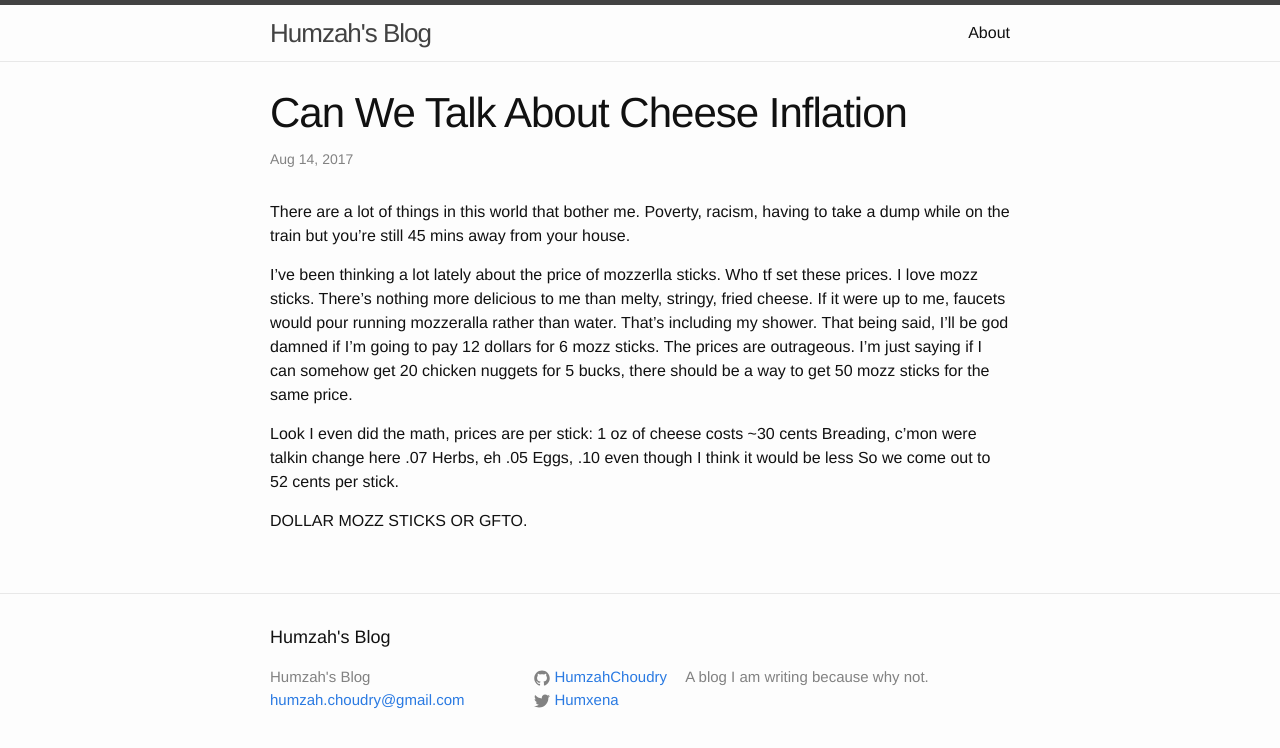
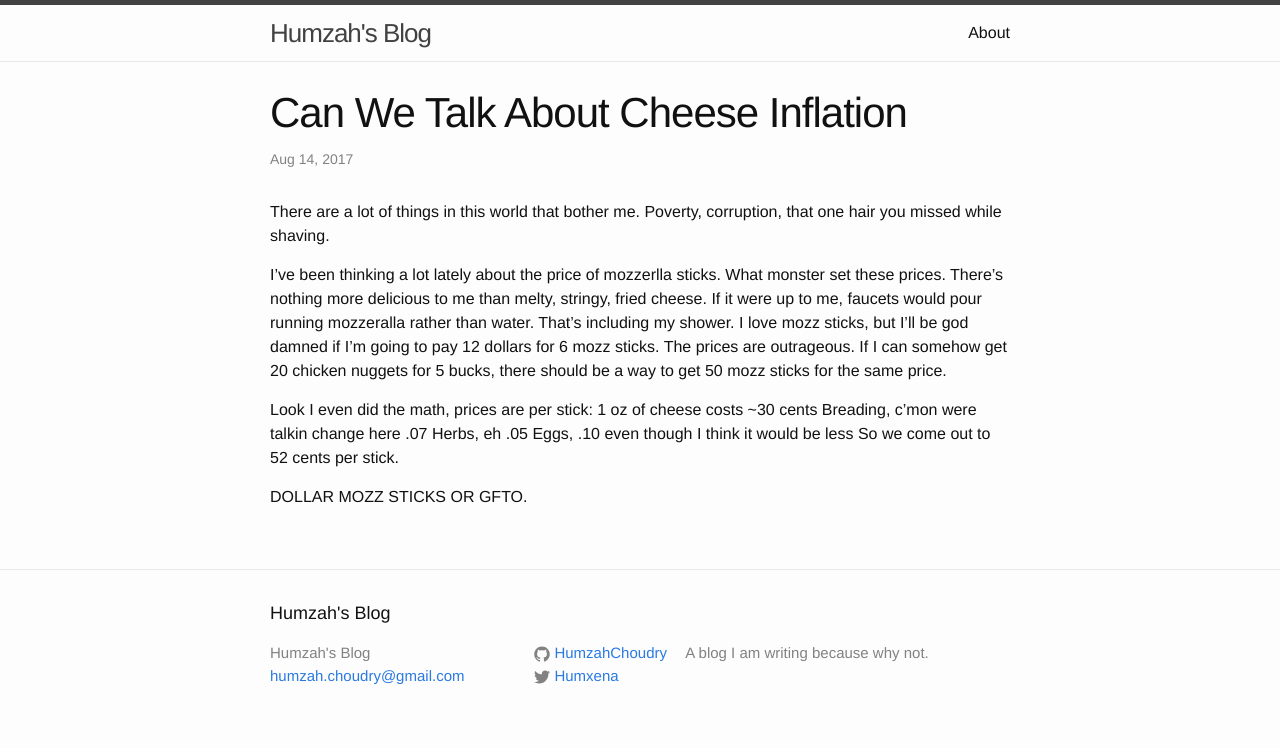
Before and after one commit to HumzahChoudry/HumzahChoudry.github.io, a Jekyll site: the page built from _posts/2017-08-14-can-we-talk-about-cheese-inflation.markdown, in a window 1280 px wide. Shown: the top 748 px of the page. Built offline with Jekyll 4.4.1, drawn with Linux system fonts in a browser that asks for light colours; our own code applies the rules of GitHub Pages for plain Markdown files.

Commit message:
Update 2017-08-14-can-we-talk-about-cheese-inflation.markdown

```diff
--- a/_posts/2017-08-14-can-we-talk-about-cheese-inflation.markdown
+++ b/_posts/2017-08-14-can-we-talk-about-cheese-inflation.markdown
@@ -1,9 +1,8 @@
-There are a lot of things in this world that bother me. Poverty, racism, having to take a dump while on the train but you're still 45 mins away from your house.
+There are a lot of things in this world that bother me. Poverty, corruption, that one hair you missed while shaving.
 
-I've been thinking a lot lately about the price of mozzerlla sticks. Who tf set these prices. I love mozz sticks.
-There's nothing more delicious to me than melty, stringy, fried cheese. If it were up to me, faucets would pour running mozzeralla rather than water. That's including my shower.
-That being said, I'll be god damned if I'm going to pay 12 dollars for 6 mozz sticks. The prices are outrageous.
-I'm just saying if I can somehow get 20 chicken nuggets for 5 bucks, there should be a way to get 50 mozz sticks for the same price.
+I've been thinking a lot lately about the price of mozzerlla sticks. What monster set these prices. There's nothing more delicious to me than melty, stringy, fried cheese. If it were up to me, faucets would pour running mozzeralla rather than water. That's including my shower.
+I love mozz sticks, but I'll be god damned if I'm going to pay 12 dollars for 6 mozz sticks. The prices are outrageous.
+If I can somehow get 20 chicken nuggets for 5 bucks, there should be a way to get 50 mozz sticks for the same price.
 
 Look I even did the math, prices are per stick:
 1 oz of cheese costs ~30 cents
```
